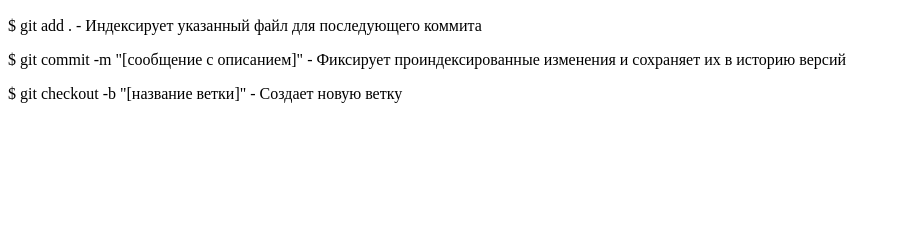
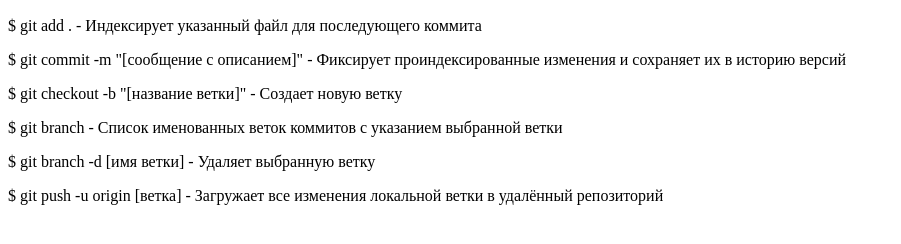
Before and after one commit to TaniaB22/Lessons, a plain HTML site: page lessons7/index.html in a window 1280 px wide. Shown: the part 110-354 px from the top of the page, without its empty margins (0-901 px from the left). Drawn offline with Linux system fonts and the light colour scheme.

Commit message:
fourt commit

```diff
--- a/lessons7/index.html
+++ b/lessons7/index.html
@@ -12,5 +12,8 @@
     <p>$ git add . - Индексирует указанный файл для последующего коммита </p>
     <p>$ git commit -m "[сообщение с описанием]" - Фиксирует проиндексированные изменения и сохраняет их в историю версий </p>
     <p>$ git checkout -b "[название ветки]" - Создает новую ветку</p>
+    <p>$ git branch - Список именованных веток коммитов с указанием выбранной ветки</p>
+    <p>$ git branch -d [имя ветки] - Удаляет выбранную ветку</p>
+    <p>$ git push -u origin [ветка] - Загружает все изменения локальной ветки в удалённый репозиторий</p>
 </body>
 </html>
```
